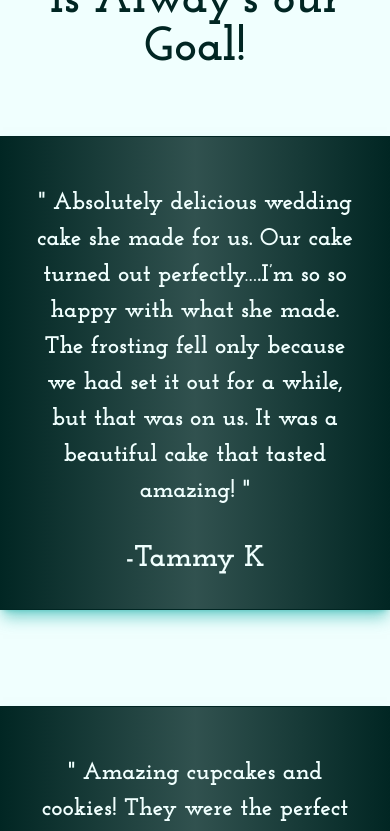
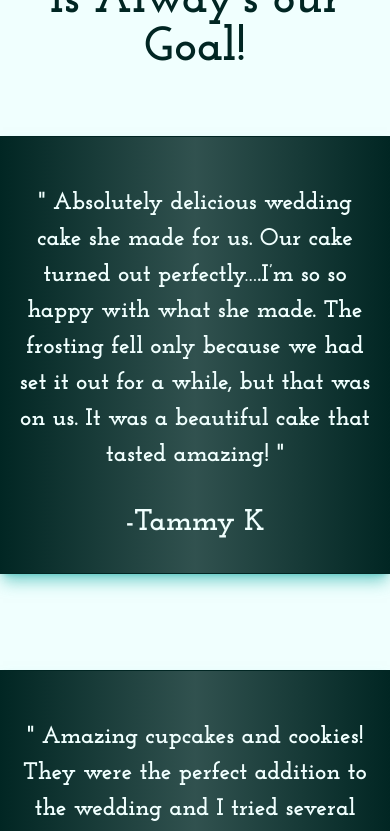
Before and after one commit to latz09/sweet-juan-jos, a Next.js app: page / in a window 390 px wide. Shown: the part 4840-5671 px from the top of the page. Built offline with nearby package versions, Linux system fonts and the light colour scheme.

Commit message:
px review small

```diff
--- a/components/reviews/Reviews.js
+++ b/components/reviews/Reviews.js
@@ -43,7 +43,7 @@ const Review = ({ review }) => {
 			<div className='place-self-start  hidden lg:block'>
 				<SubHeading title={`${review.name} -`} type='dark' />
 			</div>
-			<div className='grid place-items-center text-center gap-8 font-black bg-gradient-to-l from-dark via-dark/80 to-dark px-8 pt-12 pb-8 shadow-lg shadow-primary/60 border-y lg:border-x border-dark lg:rounded'>
+			<div className='grid place-items-center text-center gap-8 font-black bg-gradient-to-l from-dark via-dark/80 to-dark px-4 lg:px-8 pt-12 pb-8 shadow-lg shadow-primary/60 border-y lg:border-x border-dark lg:rounded'>
 				{/* <motion.div
 				className=' text-6xl lg:text-7xl text-light'
 				variants={shakeAnimation}
```
